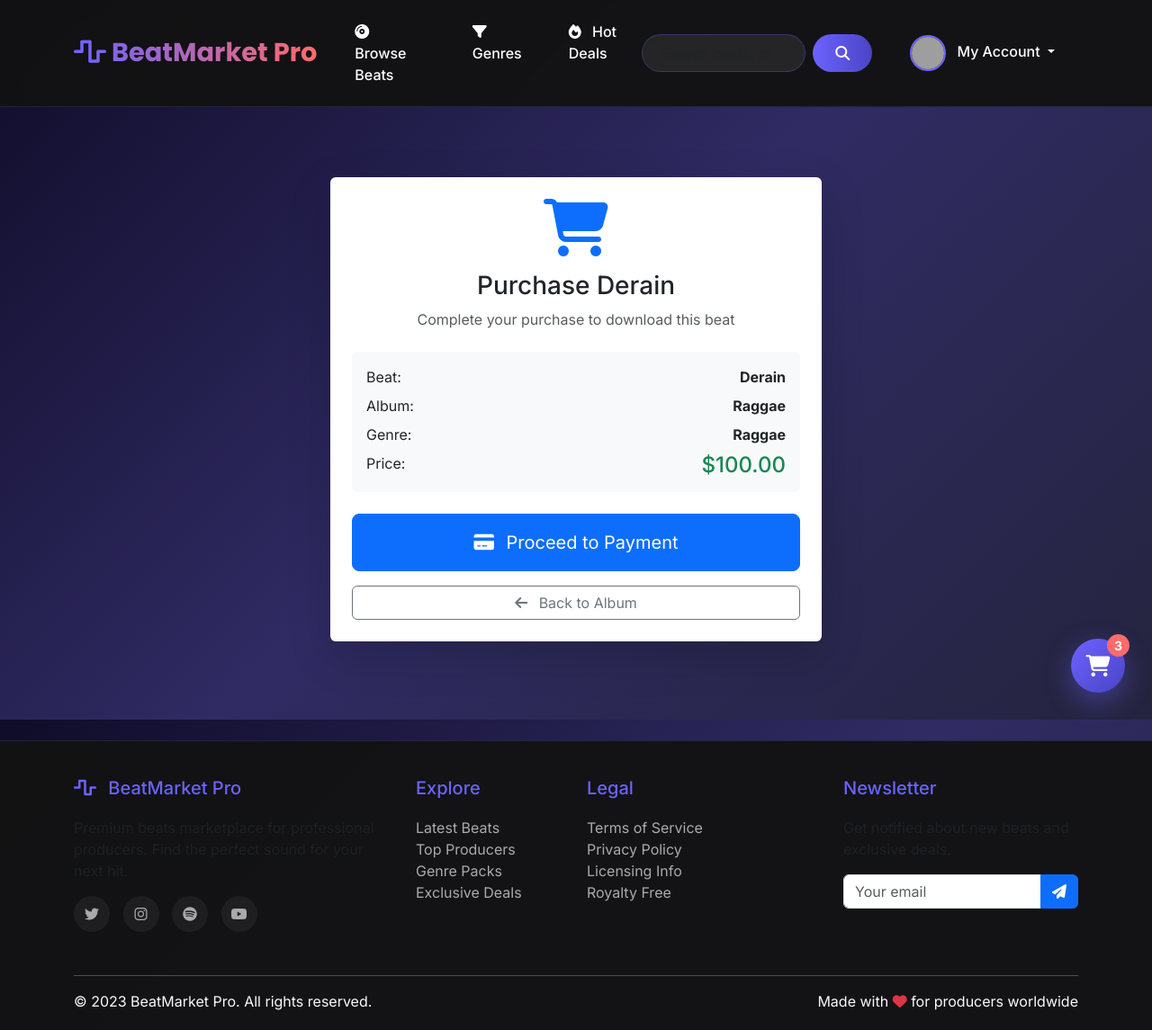
After one commit to joshington/mybeats, a Django app: page /purch_download/2/ in a window 1280 px wide. The commit adds this page. Shown: the whole page at 90% size. Run offline with Django 3.2, Linux system fonts and the light colour scheme; data comes from the database, SQL or seed files in the repository; some libraries are stand-ins or nearby versions; grey boxes are pictures that could not be loaded.

Commit message:
some changes on payments

```diff
--- a/main/templates/main/base.html
+++ b/main/templates/main/base.html
@@ -492,11 +492,14 @@
                             <i class="fas fa-compact-disc"></i> Browse Beats
                         </a>
                     </li>
-                    <li class="nav-item">
+                    <!--
+                        <li class="nav-item">
                         <a class="nav-link {% block producers_active %}{% endblock %}" href="#">
                             <i class="fas fa-user-tie"></i> Top Producers
                         </a>
                     </li>
+                    -->
+
                     <li class="nav-item">
                         <a class="nav-link {% block genres_active %}{% endblock %}" href="#">
                             <i class="fas fa-filter"></i> Genres
--- a/main/templates/main/index.html
+++ b/main/templates/main/index.html
@@ -22,12 +22,15 @@
                         <p class="mb-0 text-muted">Beats Available</p>
                     </div>
                 </div>
+                <!--
                 <div class="col-auto">
                     <div class="stats-box text-center p-3 rounded">
                         <h3 class="fw-bold">89</h3>
                         <p class="mb-0 text-muted">Top Producers</p>
                     </div>
                 </div>
+                -->
+
                 <div class="col-auto">
                     <div class="stats-box text-center p-3 rounded">
                         <h3 class="fw-bold">24</h3>
--- /dev/null
+++ b/main/templates/main/purchase_confirm.html
@@ -0,0 +1,54 @@
+
+
+{% extends 'main/base.html' %}
+
+{% block body %}
+<div class="container mt-5">
+    <div class="row justify-content-center">
+        <div class="col-md-6">
+            <div class="card border-0 shadow-lg">
+                <div class="card-body p-4">
+                    <div class="text-center mb-4">
+                        <i class="fas fa-shopping-cart fa-4x text-primary mb-3"></i>
+                        <h3>Purchase {{ beat.title }}</h3>
+                        <p class="text-muted">Complete your purchase to download this beat</p>
+                    </div>
+
+                    <div class="beat-details mb-4 p-3 bg-light rounded">
+                        <div class="d-flex justify-content-between mb-2">
+                            <span>Beat:</span>
+                            <strong>{{ beat.title }}</strong>
+                        </div>
+                        <div class="d-flex justify-content-between mb-2">
+                            <span>Album:</span>
+                            <strong>{{ beat.album.title }}</strong>
+                        </div>
+                        <div class="d-flex justify-content-between mb-2">
+                            <span>Genre:</span>
+                            <strong>{{ beat.album.genre }}</strong>
+                        </div>
+                        <div class="d-flex justify-content-between">
+                            <span>Price:</span>
+                            <h4 class="text-success mb-0">${{ beat.price }}</h4>
+                        </div>
+                    </div>
+            <!-- Form submits to purch_download which will call process_payment -->
+                    <form method="POST"
+                        class="mb-3"
+                        action="{% url 'main:purch_download' beat.id %}">
+                        {% csrf_token %}
+                        <button type="submit" class="btn btn-primary btn-lg w-100 py-3">
+                            <i class="fas fa-credit-card me-2"></i> Proceed to Payment
+                        </button>
+                    </form>
+
+                    <a href="{% url 'main:detail' beat.album.id %}"
+                       class="btn btn-outline-secondary w-100">
+                        <i class="fas fa-arrow-left me-2"></i> Back to Album
+                    </a>
+                </div>
+            </div>
+        </div>
+    </div>
+</div>
+{% endblock %}
--- a/main/urls.py
+++ b/main/urls.py
@@ -12,4 +12,5 @@ urlpatterns = [
     url(r'^(?P<beat_id>[0-9]+)/favorite/$', views.favorite, name='favorite'),
     url(r'^(?P<album_id>[0-9]+)/favorite_album/$', views.favorite_album, name='favorite_album'),
     path('callback', payment_response, name='payment_response'),
+    path('purch_download/<int:beat_id>/', views.purchase_and_download_beat, name='purch_download'),
 ]
--- a/main/views.py
+++ b/main/views.py
@@ -32,7 +32,7 @@ load_dotenv()
 #initialize environment variables
 
 
-beat_id = 0 #will chnage it later, but we have added 0 as the default.
+beat_id_global = 0 #will chnage it later, but we have added 0 as the default.
 
 
 
@@ -85,6 +85,11 @@ def download_beat(request, beat_id):
 #===from here
 def process_payment(request, name,email):
     auth_token = os.getenv('SECRET_TEST') #picking the secret key starting with test
+    #===check if auth token is available
+    if not auth_token:
+        print("ERROR: SECRET_TEST environment variable is not set!")
+        # You can raise an error or return a meaningful response
+        raise ValueError("Flutterwave secret key not found in environment variables.")
     hed = {
         'Authorization':'Bearer ' + auth_token,
         'Content-Type':'application/json',
@@ -109,7 +114,7 @@ def process_payment(request, name,email):
             "name":name
         },
         "customizations":{
-            "title":"Viber",
+            "title":"Warren Beats",
             "description":"Classic Beats",
             "logo":"https://getbootstrap.com/docs/4.0/assets/brand/bootstrap-solid.svg"
         },
@@ -139,7 +144,7 @@ def payment_response(request):
     print(tx_ref)
 
     #===get the beat using the global scope
-    beat = get_object_or_404(Beat, pk=beat_id)
+    beat = get_object_or_404(Beat, pk=beat_id_global)
     #the above gets me the beat object.
     if status == "successful":
         #===if purchase successful go ahead and download the beat.
@@ -168,14 +173,14 @@ def payment_response(request):
 
 
 #====new function to handle processing th
-def purchase_and_download_beat(request,my_beat_id):
+def purchase_and_download_beat(request,beat_id):
     """Combine purchase and download in one view"""
-    global beat_id #so i have made beat_id a global variable that meaans i can access it anywhere
-    beat = get_object_or_404(Beat, pk=my_beat_id)
+    global beat_id_global #so i have made beat_id a global variable that meaans i can access it anywhere
+    beat = get_object_or_404(Beat, pk=beat_id)
 
     #===go ahead and update the global scope so that the beat_id is stored.
 
-    beat_id = beat.id
+    beat_id_global = beat.id
     #==i have the beat_id here
 
     if request.method == 'POST':
@@ -187,7 +192,12 @@ def purchase_and_download_beat(request,my_beat_id):
         #====i dont need to pass the beat id from here because i only intend to handle payments.
         return redirect(payment_link)#====now we are redirecting to start on the payment
     else:
-        pass
+            # For GET request, show purchase confirmation page
+        # Create a simple purchase confirmation template
+        return render(request, 'main/purchase_confirm.html', {
+            'beat': beat,
+            'price': beat.price,
+        })
 
 
 
```
Also changed, not shown: main/templates/main/detail.html (+14 -4 lines), 1 other file.
